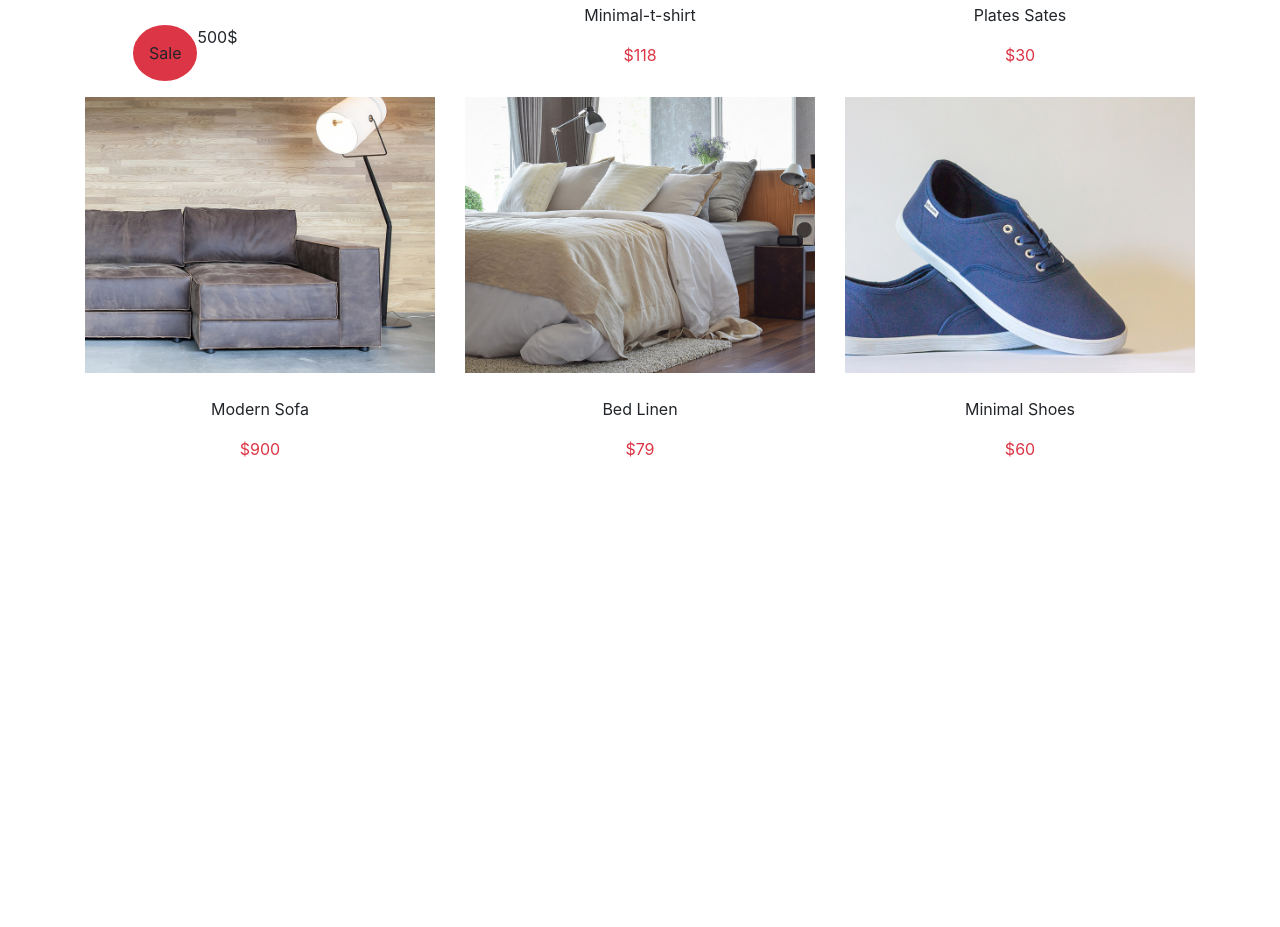
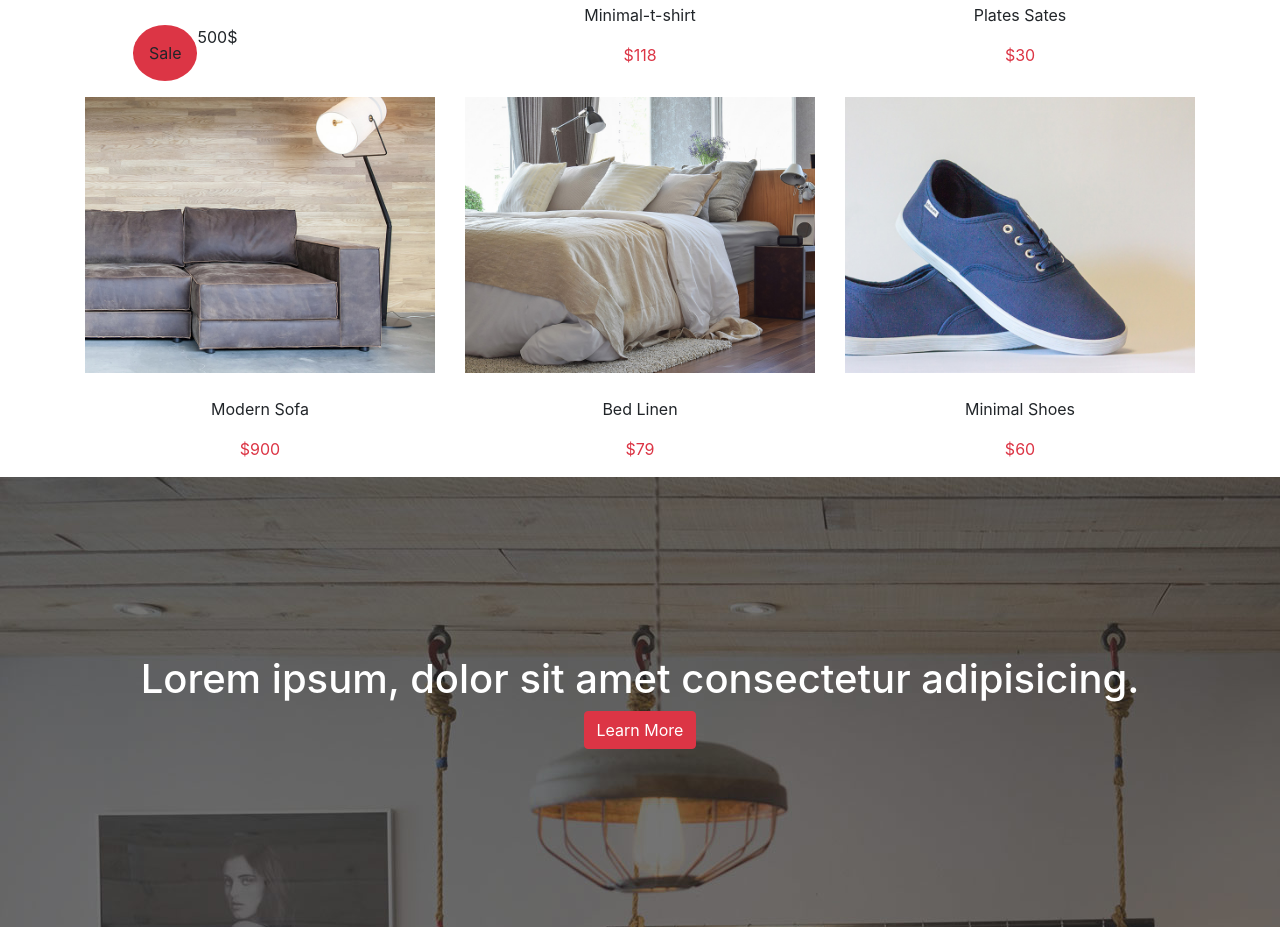
Before and after one commit to Abdellah-Mounajaik/cs_emporium_js_16, a website: page index.html in a window 1280 px wide. Shown: the part 1668-2595 px from the top of the page. Before the commit the page ends 2145 px from the top, so only its background shows below. Drawn offline with Linux system fonts and the light colour scheme.

Commit message:
section4_fini

```diff
--- a/index.html
+++ b/index.html
@@ -127,7 +127,7 @@
                 </div>
             </div>
         </div>
-        <div  class="container">
+        <div class="container">
             <div class="row">
                 <div class="col-4">
                     <img class="s3img" src="./public/img/products_mini/product-modern-sofa.jpg" alt="">
@@ -147,6 +147,18 @@
             </div>
         </div>
     </section>
+    <section class="img4">
+        <div class=" container">
+            <div class="row">
+                <div class="col-12">
+                    <h1 class="t-imgs4">Lorem ipsum, dolor sit amet consectetur adipisicing.</h1>
+                </div>
+                <div class="col-12 d-flex justify-content-center">
+                    <button type="button" class="btn btn-danger">Learn More</button>
+                </div>
+            </div>
+        </div>
+    </section>
     <script src="./public/js/main.js"></script>
 </body>
 
--- a/src/sass/module/_corps.sass
+++ b/src/sass/module/_corps.sass
@@ -10,9 +10,22 @@
     position: relative
 .t-img
     position: absolute
-    top: 45%
+    top: 40%
     left: 35%
     color: white
     font-size: 30px
 .s3img
     max-width: 100%
+
+.img4
+    background-image: url("../img/cta-bg.jpg")
+    background-attachment: fixed
+    height: 450px
+    position: relative
+    justify-content: center
+    display: flex
+    align-items: center
+.t-imgs4
+    color: white
+    justify-content: center
+    display: flex
```
Also changed, not shown: public/css/style.css, 1 other file.
